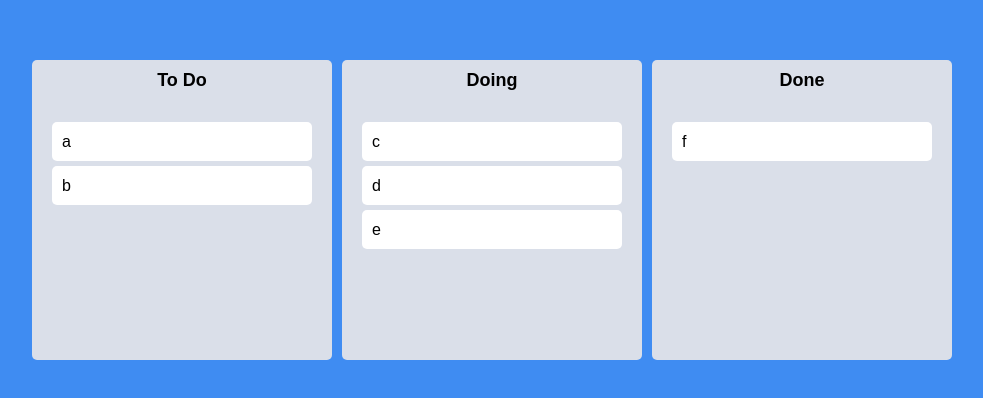
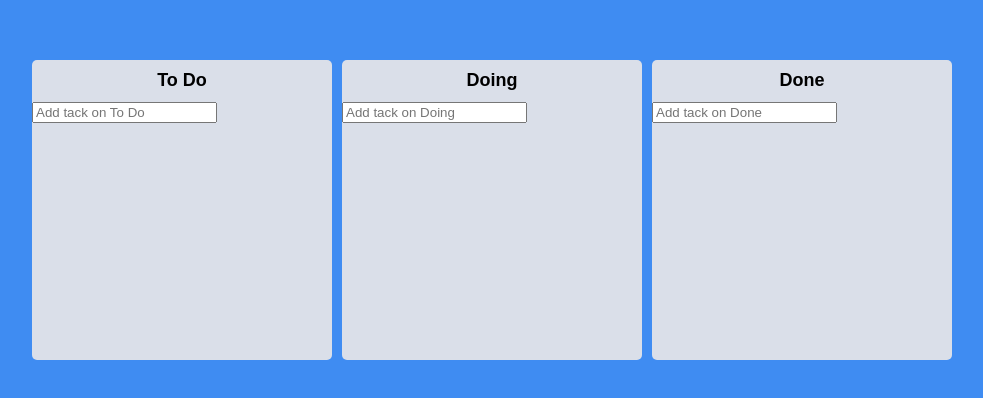
Before and after one commit to jjojjosj/react-master, a React (Create React App) app: page / in a window 1280 px wide. Shown: the part 190-588 px from the top of the page, without its empty margins (148-1131 px from the left). Built offline with nearby package versions, Linux system fonts and the light colour scheme.

Commit message:
toDo를 단순array에서 object로 바꿈

```diff
--- a/src/App.tsx
+++ b/src/App.tsx
@@ -25,17 +25,17 @@
 function App() {
   const [toDos, setToDos] = useRecoilState(toDoState);
   const onDragEnd = (info: DropResult) => {
-    console.log(info);
     const { destination, draggableId, source } = info;
     if (!destination) return;
     if (destination?.droppableId === source.droppableId) {
       // same board movement.
       setToDos((allBoards) => {
         const boardCopy = [...allBoards[source.droppableId]];
+        const taskObj = boardCopy[source.index];
         // 1) Delete item on source.index
         boardCopy.splice(source.index, 1);
         // 2) Put back the item on the destination.index
-        boardCopy.splice(destination?.index, 0, draggableId);
+        boardCopy.splice(destination?.index, 0, taskObj);
         return {
           ...allBoards,
           [source.droppableId]: boardCopy,
@@ -45,9 +45,10 @@
     if (destination.droppableId !== source.droppableId) {
       setToDos((allBoards) => {
         const sourceBoard = [...allBoards[source.droppableId]];
+        const taskObj = sourceBoard[source.index];
         const destinationBoard = [...allBoards[destination.droppableId]];
         sourceBoard.splice(source.index, 1);
-        destinationBoard.splice(destination?.index, 0, draggableId);
+        destinationBoard.splice(destination?.index, 0, taskObj);
         return {
           ...allBoards,
           [source.droppableId]: sourceBoard,
--- a/src/Components/Board.tsx
+++ b/src/Components/Board.tsx
@@ -1,5 +1,8 @@
 import { Droppable } from "react-beautiful-dnd";
+import { useForm } from "react-hook-form";
+import { useSetRecoilState } from "recoil";
 import styled from "styled-components";
+import { ITodo, toDoState } from "../atoms";
 import DraggableCard from "./DraggableCard";
 
 const Wrapper = styled.div`
@@ -35,15 +38,44 @@
   padding: 20px;
 `;
 
+const Form = styled.form`
+  width: 100%;
+`;
 interface IBoardProps {
-  toDos: string[];
+  toDos: ITodo[];
   boardId: string;
 }
 
+interface IForm {
+  toDo: string;
+}
+
 function Board({ toDos, boardId }: IBoardProps) {
+  const setToDos = useSetRecoilState(toDoState);
+  const { register, setValue, handleSubmit } = useForm<IForm>();
+  const onValid = ({ toDo }: IForm) => {
+    const newToDo = {
+      id: Date.now(),
+      text: toDo,
+    };
+    setToDos((allBoards) => {
+      return {
+        ...allBoards,
+        [boardId]: [newToDo, ...allBoards[boardId]],
+      };
+    });
+    setValue("toDo", "");
+  };
   return (
     <Wrapper>
       <Title>{boardId}</Title>
+      <Form onSubmit={handleSubmit(onValid)}>
+        <input
+          {...register("toDo", { required: true })}
+          type="text"
+          placeholder={`Add tack on ${boardId}`}
+        />
+      </Form>
       <Droppable droppableId={boardId}>
         {(magic, info) => (
           <Area
@@ -53,7 +85,12 @@
             {...magic.droppableProps}
           >
             {toDos.map((toDo, index) => (
-              <DraggableCard key={toDo} toDo={toDo} index={index} />
+              <DraggableCard
+                key={toDo.id}
+                index={index}
+                toDoId={toDo.id}
+                toDoText={toDo.text}
+              />
             ))}
             {magic.placeholder}
           </Area>
--- a/src/Components/DraggableCard.tsx
+++ b/src/Components/DraggableCard.tsx
@@ -13,14 +13,14 @@
 `;
 
 interface IDraggableCardProps {
-  toDo: string;
+  toDoId: number;
+  toDoText: string;
   index: number;
 }
 
-function DraggableCard({ toDo, index }: IDraggableCardProps) {
-  console.log(toDo, "has been rendered");
+function DraggableCard({ toDoId, toDoText, index }: IDraggableCardProps) {
   return (
-    <Draggable draggableId={toDo} index={index}>
+    <Draggable draggableId={toDoId + ""} index={index}>
       {(magic, snapshot) => (
         <Card
           isDragging={snapshot.isDragging}
@@ -28,7 +28,7 @@
           {...magic.dragHandleProps}
           {...magic.draggableProps}
         >
-          {toDo}
+          {toDoText}
         </Card>
       )}
     </Draggable>
--- a/src/atoms.tsx
+++ b/src/atoms.tsx
@@ -1,14 +1,19 @@
 import { atom, selector } from "recoil";
 
+export interface ITodo {
+  id: number;
+  text: string;
+}
+
 interface IToDoState {
-  [key: string]: string[];
+  [key: string]: ITodo[];
 }
 
 export const toDoState = atom<IToDoState>({
   key: "toDo",
   default: {
-    "To Do": ["a", "b"],
-    Doing: ["c", "d", "e"],
-    Done: ["f"],
+    "To Do": [],
+    Doing: [],
+    Done: [],
   },
 });
```
